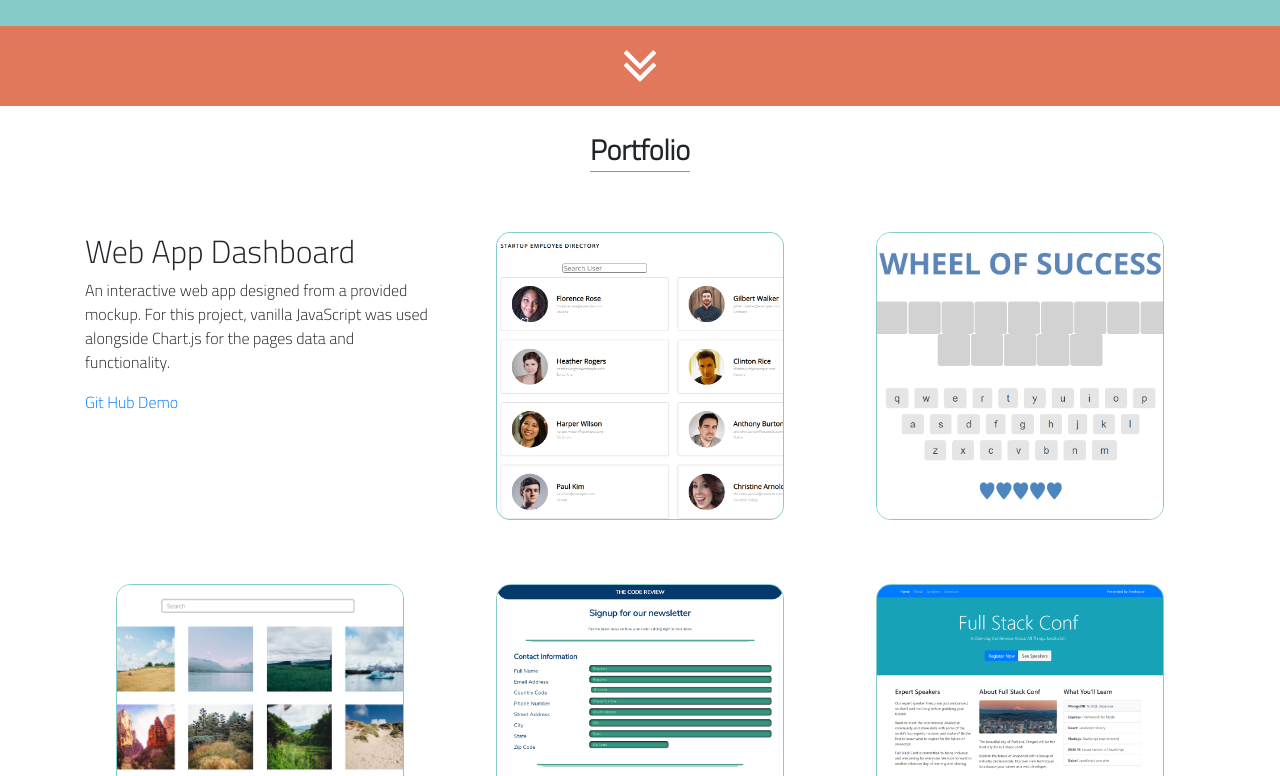
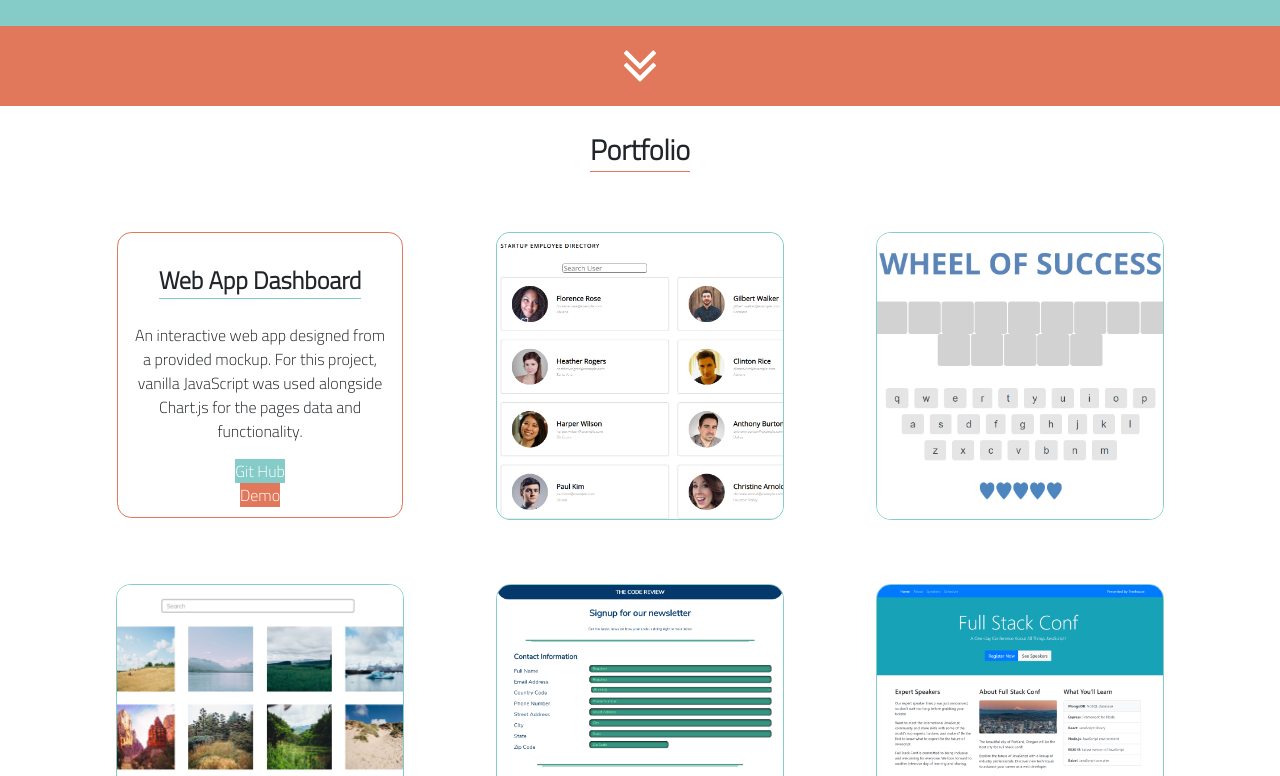
Before and after one commit to robinwatts96/portfolio, a plain HTML site: page index.html in a window 1280 px wide. Both pictures are taken after a click on the element 260 px from the left and 1935 px from the top of the page. Shown: the part 1559-2335 px from the top of the page. Drawn offline with nearby package versions, Linux system fonts and the light colour scheme.

Commit message:
pre trying to position buttons side by side

```diff
--- a/js/script.js
+++ b/js/script.js
@@ -11,11 +11,11 @@ const showProjectDesc = project => {
     if (projectTitle === p.title) {
       const {title, desc, gitHub} = p;
       project.innerHTML =
-        `<div>
-          <h2>${title}</h2>
+        `<div class="project-inner-html">
+          <h4>${title}</h4>
           <p>${desc}</p>
-          <a href="gitHub" target="_blank">Git Hub</a>
-          <a href="Demo" target="_blank">Demo</a>
+          <a id="project-github" href="gitHub" target="_blank">Git Hub</a>
+          <a id="project-demo" href="Demo" target="_blank">Demo</a>
         </div>`;
     }
   });
--- a/scss/base/_typography.scss
+++ b/scss/base/_typography.scss
@@ -38,8 +38,15 @@ h3,
 }
 
 // Portfolio
-// #portfolio-header {
-//     text-align: center;
-//     border-bottom: 1px solid black;
-//     margin: 1em;
-// }
+.project-inner-html p {
+    padding: 0 1em;
+    text-align: center;
+}
+
+.project-inner-html h4 {
+
+    border-bottom: 1px solid $primary;
+    padding-bottom: 3px;
+    font-weight: bold;
+    margin: 1em 0;
+}
--- a/scss/component/_button.scss
+++ b/scss/component/_button.scss
@@ -0,0 +1,12 @@
+// Project
+.project-inner-html #project-github {
+    background-color: $primary;
+    color: white;
+    display: inline-block;
+}
+
+.project-inner-html #project-demo {
+    background-color: $secondary;
+    color: white;
+    display: inline-block;
+}
--- a/scss/component/_grid.scss
+++ b/scss/component/_grid.scss
@@ -79,3 +79,13 @@
     justify-content: center;
     width: 80vw;
 }
+
+// Project
+.project-inner-html {
+    @include flexColumnCenter;
+    justify-content: center;
+    border: 1px solid $secondary;
+    border-radius: 5%;
+    height: 286px;
+    width: 286px;
+}
```
Also changed, not shown: css/styles.css, 1 other file.
